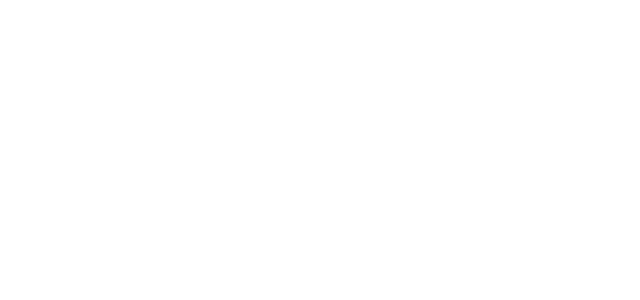
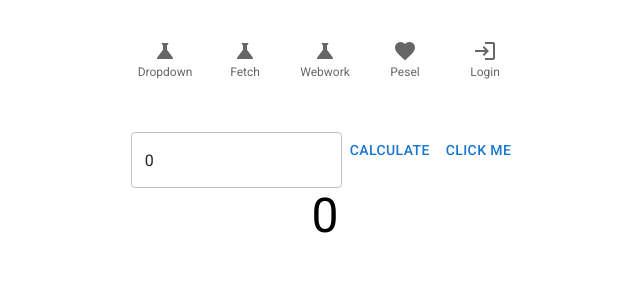
Before and after one commit to tirey93/react-test-app, a React (Vite) app: page /webwork in a window 1280 px wide. Before the commit this address had no page. Shown: the top 300 px of the page, without its empty margins (315-955 px from the left). Built offline with nearby package versions, Linux system fonts and the light colour scheme.

Commit message:
added sample webworker

```diff
--- a/src/App.tsx
+++ b/src/App.tsx
@@ -10,6 +10,7 @@
 import Fetch from './components/Fetch';
 import Login from './components/Login';
 import Pesel from './components/Pesel';
+import Webwork from './components/Webwork';
 
 function App() {
   return (
@@ -20,6 +21,7 @@
           <Route path="fetch" element={<Fetch />} />
           <Route path="login" element={<Login />} />
           <Route path="pesel" element={<Pesel />} />
+          <Route path="webwork" element={<Webwork />} />
         </Route>
       </Routes>
     </BrowserRouter>
--- a/src/components/Layout.tsx
+++ b/src/components/Layout.tsx
@@ -31,6 +31,12 @@
                 />
                 <BottomNavigationAction
                     component={Link}
+                    to= "/webwork"
+                    label="Webwork"
+                    icon={<ScienceIcon />}
+                />
+                <BottomNavigationAction
+                    component={Link}
                     to= "/pesel"
                     label="Pesel"
                     icon={<FavoriteIcon />}
--- /dev/null
+++ b/src/components/Webwork.tsx
@@ -0,0 +1,47 @@
+import { Button, TextField, Typography } from "@mui/material";
+import { useState } from "react"
+
+const Webwork = () => {
+    const [num, setNum] = useState(0);
+    const [result, setResult] = useState(0);
+    const [loadingMessage, setLoadingMessage] = useState('');
+    const [clicked, setClicked] = useState('');
+
+    const handleCount = (e: React.ChangeEvent<HTMLInputElement | HTMLTextAreaElement>) => {
+        setNum(Number.parseInt(e.target.value));
+    }
+    const handleCalculate = () => {
+        console.log("start")
+        const worker = new Worker(new URL('./worker.js', import.meta.url));
+
+        worker.postMessage({ num });
+
+        worker.onmessage = function(e) {
+            const { result, message, complete } = e.data;
+
+            if(message){
+                setLoadingMessage(message);
+            }
+            if(complete){
+                setResult(result);
+                worker.terminate();
+            }
+        };
+    }
+    function handleClick(): void {
+        setClicked("Clicked")
+    }
+
+    return (
+        <>
+            <TextField type="number" value={num} onChange={handleCount}></TextField>
+            <Button onClick={handleCalculate}>Calculate</Button>
+            <Button onClick={handleClick}>Click me</Button>
+            <Typography variant="h3">{loadingMessage}</Typography>
+            <Typography variant="h3">{result}</Typography>
+            <Typography variant="h3" color="error">{clicked}</Typography>
+        </>
+     );
+}
+
+export default Webwork;
--- /dev/null
+++ b/src/components/worker.js
@@ -0,0 +1,16 @@
+self.onmessage = function(e) {
+    const num = e.data.num;
+    console.log("in worker")
+    let result = 0;
+    let message = '';
+
+    for (let i = 1; i <= num; i++) {
+        message = `Loaded ${i} / ${num}`;
+        self.postMessage({ result, message });
+        for (let j = 0; j < i; j++) {
+            result++;
+        }
+    }
+
+    self.postMessage({ result, complete: true });
+};
```
